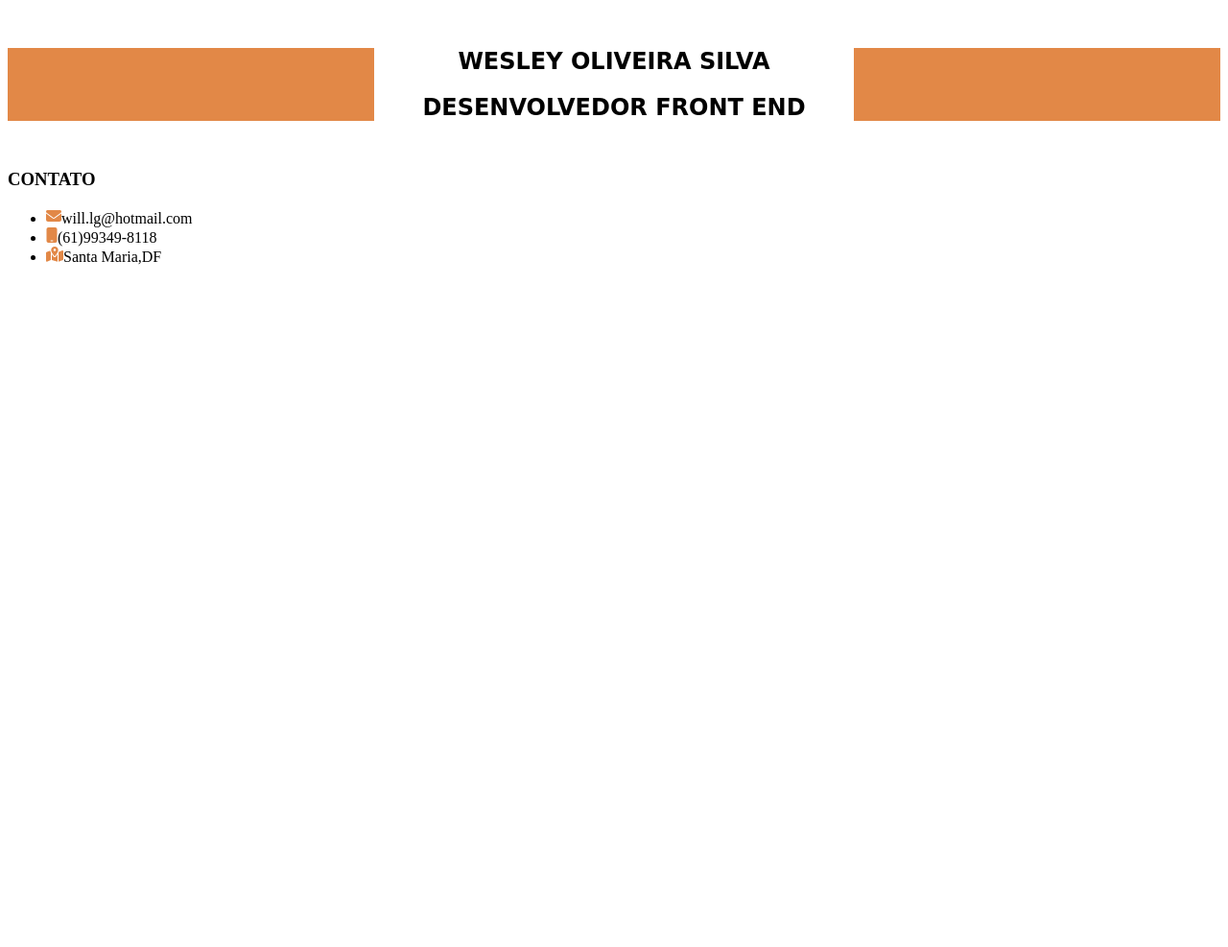
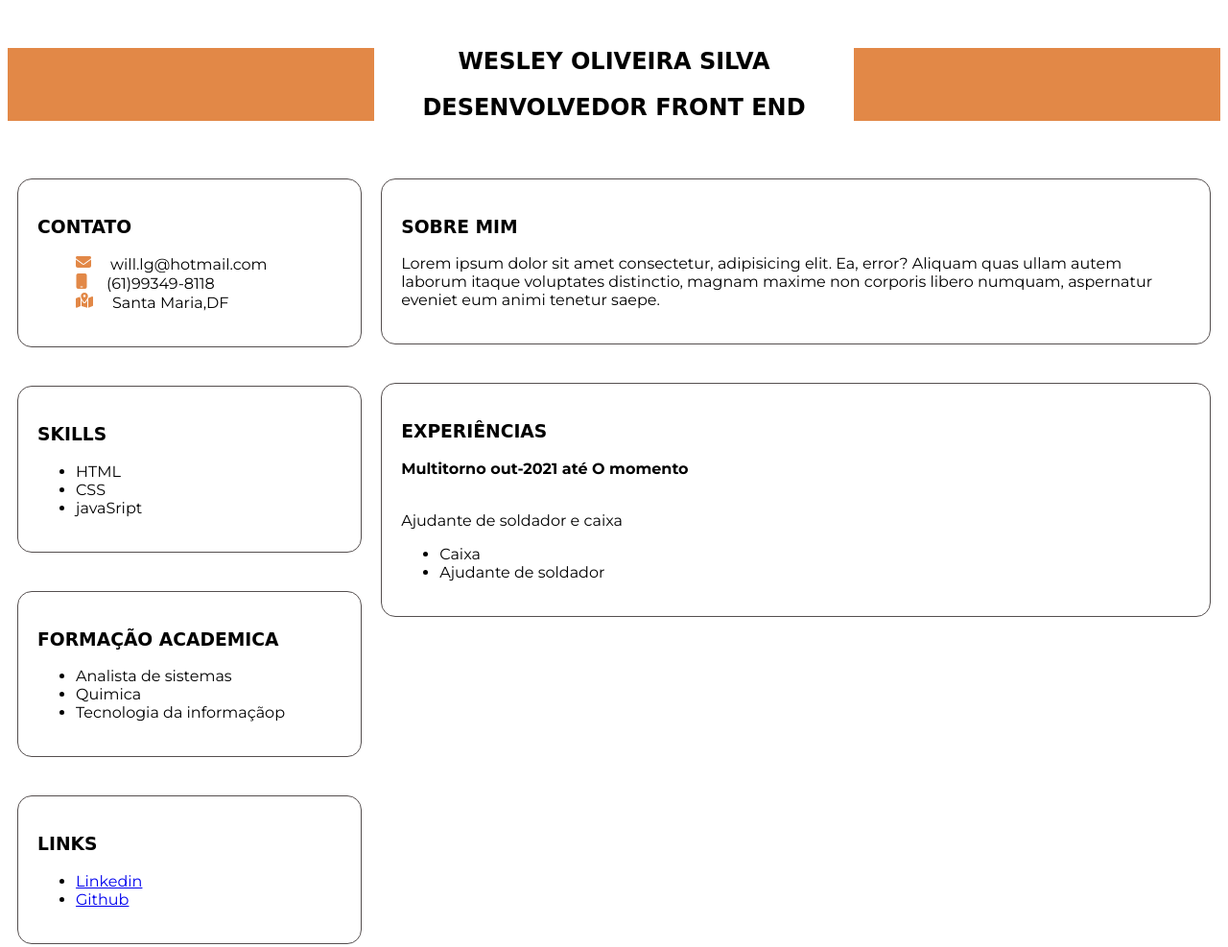
Before and after one commit to wesleyoliveirabsb/Modelo-curriculo-html, a plain HTML site: page index.html in a window 1280 px wide. Shown: the whole page at 96% size. Before the commit the page ends 800 px from the top, so only its background shows below. Drawn offline with Linux system fonts and the light colour scheme; a web font is replaced by a local one.

Commit message:
adaptar para telas menores depois

```diff
--- a/assets/style/style.css
+++ b/assets/style/style.css
@@ -11,6 +11,32 @@ header{
     margin: auto;
     text-align: center;
 }
+#contact{
+    list-style-type: none;
+}
+#contact img{
+    margin-right: 20px;
+}
 h1, h1, h3{
     text-transform: uppercase;
 }
+main{
+    display: grid;
+    grid-template-columns: 30% auto;
+}
+#sidebar, #content{
+    display: flex;
+    flex-direction: column;
+    row-gap: 20px;
+
+}
+.card h3{
+    font-family: 'Hubballi', cursive;
+}
+.card{
+    font-family: Montserrat;
+    margin: 10px;
+    border: 1px solid rgb(85, 79, 79);
+    border-radius: 15px;
+    padding: 20px;
+}
--- a/index.html
+++ b/index.html
@@ -17,19 +17,57 @@
             <h2 id="titulocuriculo">Desenvolvedor front end</h2>
         </section>
     </header>
-    <section>
+    <main>
         <div id="sidebar">
             <div class="card">
                 <h3>Contato</h3>
+                <ul id="contact">
+                    <li><img src="assets/images/mail.svg" >will.lg@hotmail.com</li>
+                    <li><img src="assets/images/cell.svg" >(61)99349-8118</li>
+                    <li><img src="assets/images/map.svg">Santa Maria,DF</li>
+                </ul>
+            </div>
+            <div class="card">
+                <h3>Skills</h3>
                 <ul>
-                    <li><img src="assets/images/mail.svg" alt="">will.lg@hotmail.com</li>
-                    <li><img src="assets/images/cell.svg" alt="">(61)99349-8118</li>
-                    <li><img src="assets/images/map.svg">Santa Maria,DF</li>
+                    <li>HTML</li>
+                    <li>CSS</li>
+                    <li>javaSript</li>
+                </ul>
+            </div>
+            <div class="card">
+                <h3>Formação academica</h3>
+                <ul>
+                    <li>Analista de sistemas</li>
+                    <li>Quimica</li>
+                    <li>Tecnologia da informaçãop</li>
+                </ul>
+            </div>
+            <div class="card">
+                <h3>Links</h3>
+                <ul>
+                    <li><a href="https://www.linkedin.com/in/wesley-oliveira-silva-bbb812237/">Linkedin</a> </li>
+                    <li><a href="#">Github</a></li>
                 </ul>
             </div>
         </div>
 
-        <div id="content"></div>
-    </section>
+        <div id="content">
+            <div class="card">
+                <h3>Sobre mim</h3>
+                <p>Lorem ipsum dolor sit amet consectetur, adipisicing elit. Ea, error? Aliquam quas ullam autem laborum itaque voluptates distinctio, magnam maxime non corporis libero numquam, aspernatur eveniet eum animi tenetur saepe.</p>
+            </div>
+            <div class="card">
+                <h3>Experiências</h3>
+                <p><b>Multitorno out-2021 até O momento</b></p> <br>
+                Ajudante de soldador e caixa
+                <ul>
+                    <li>Caixa</li>
+                    <li>Ajudante de soldador</li>
+                </ul>
+
+            </div>
+        </div>
+    </main>
 </body>
 </html>
```
